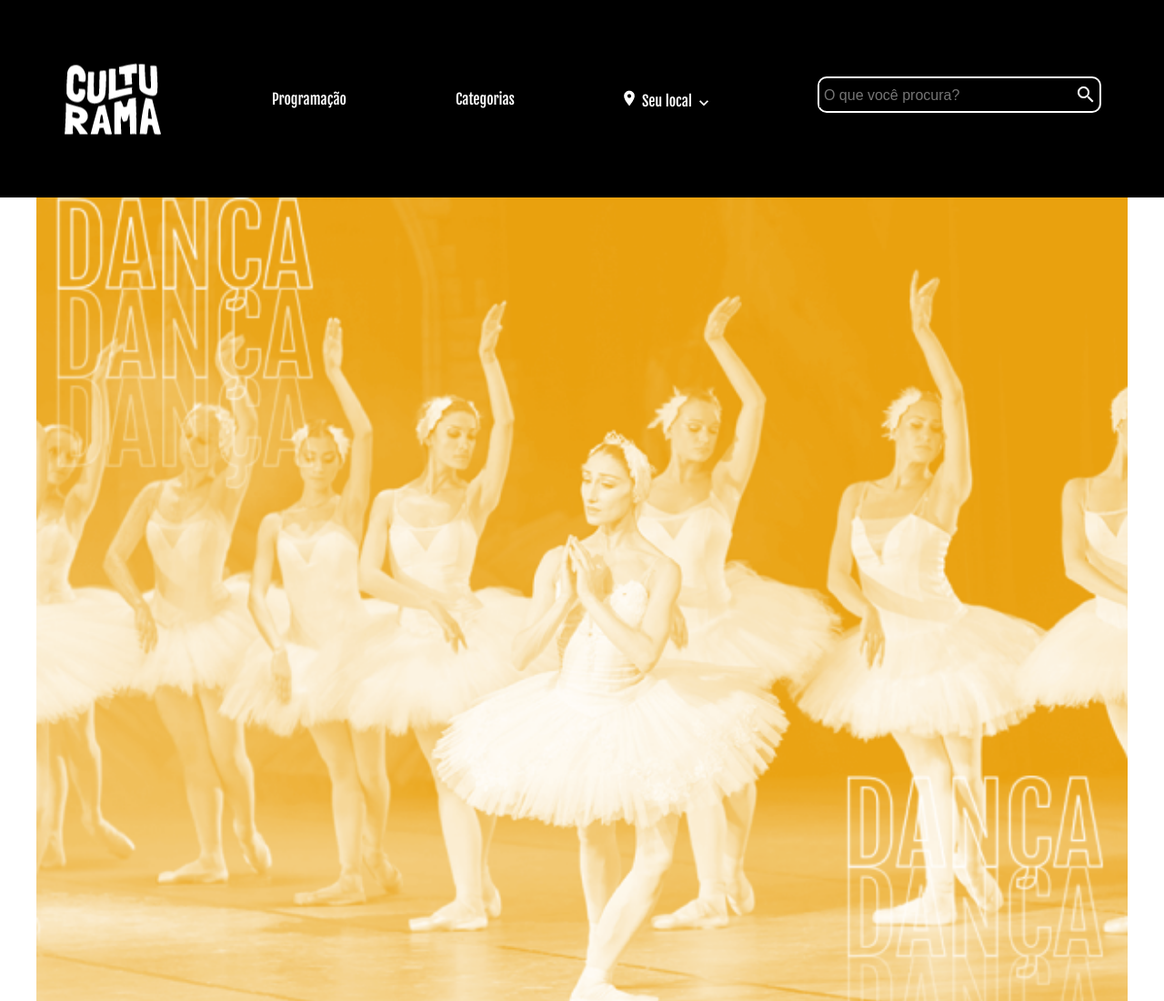
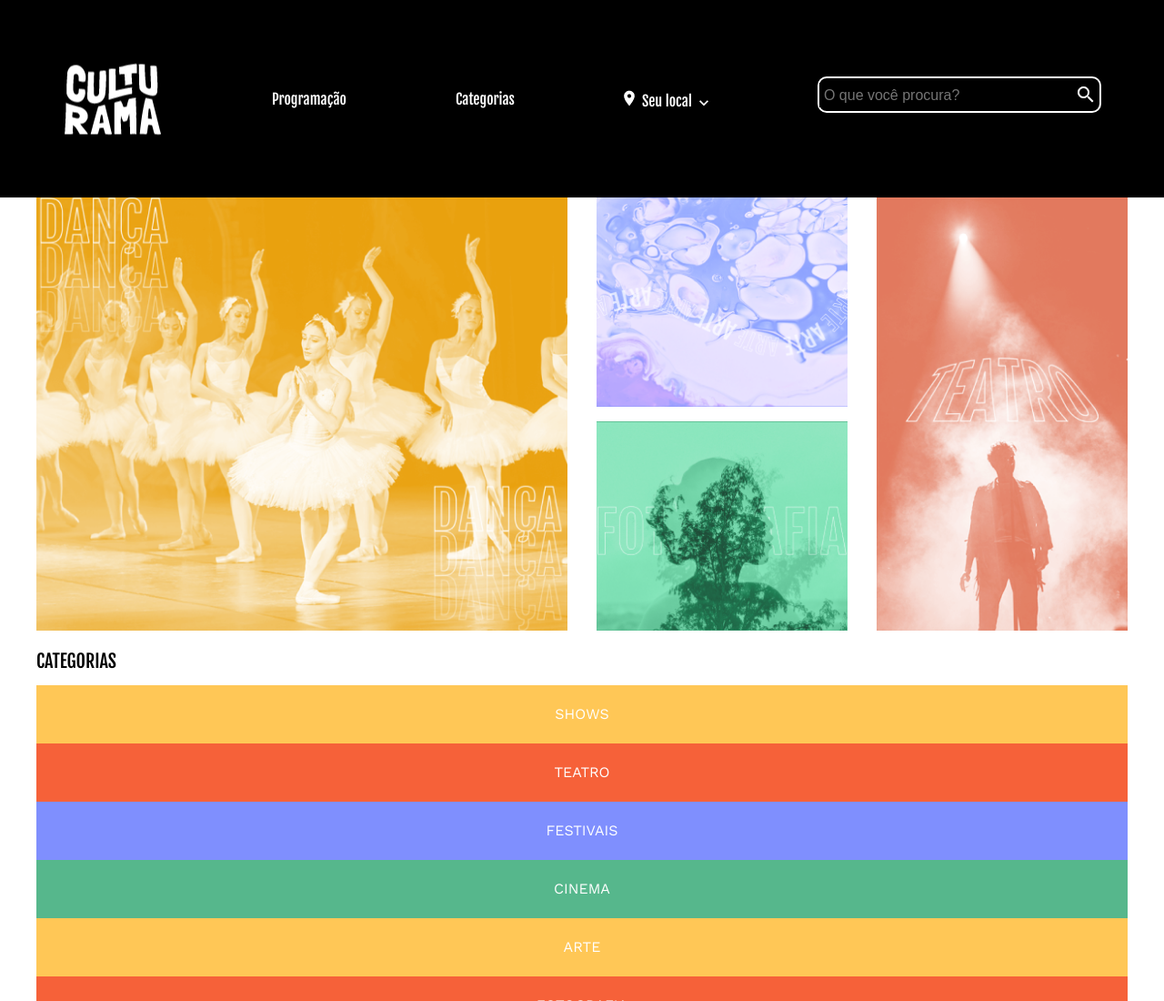
Before and after one commit to IgorBarrosoAlmeida/Alura, a plain HTML site: page Culturama/index.html in a window 1280 px wide. Shown: the top 1100 px of the page at 91% size. Drawn offline with nearby package versions, Linux system fonts and the light colour scheme.

Commit message:
add grid.css

```diff
--- /dev/null
+++ b/Culturama/assets/style/grid.css
@@ -0,0 +1,29 @@
+/* ~~~~~~~~~ Banner ~~~~~~~~~ */
+.banner {
+    display: grid;
+    gap: 1rem;
+}
+
+.banner img:nth-child(1) {
+    grid-column: 1/3;
+}
+
+.banner img:nth-child(4) {
+    grid-column: 2/3;
+    grid-row: 2/4;
+}
+
+@media screen and (min-width: 720px) {
+    .banner {
+        column-gap: 2rem;
+    }
+
+    .banner img:nth-child(1){
+        grid-row: 1/3;
+    }
+
+    .banner img:nth-child(4){
+        grid-column: 4/5;
+        grid-row: 1/3;
+    }
+}
--- a/Culturama/index.html
+++ b/Culturama/index.html
@@ -15,6 +15,7 @@
     <link rel="shortcut icon" href="./assets/img/Favicon2.png" type="image/x-icon">
     <link rel="stylesheet" href="./assets/style/style.css">
     <link rel="stylesheet" href="./assets/style/flex.css">
+    <link rel="stylesheet" href="./assets/style/grid.css">
 </head>
 
 <body>
```
